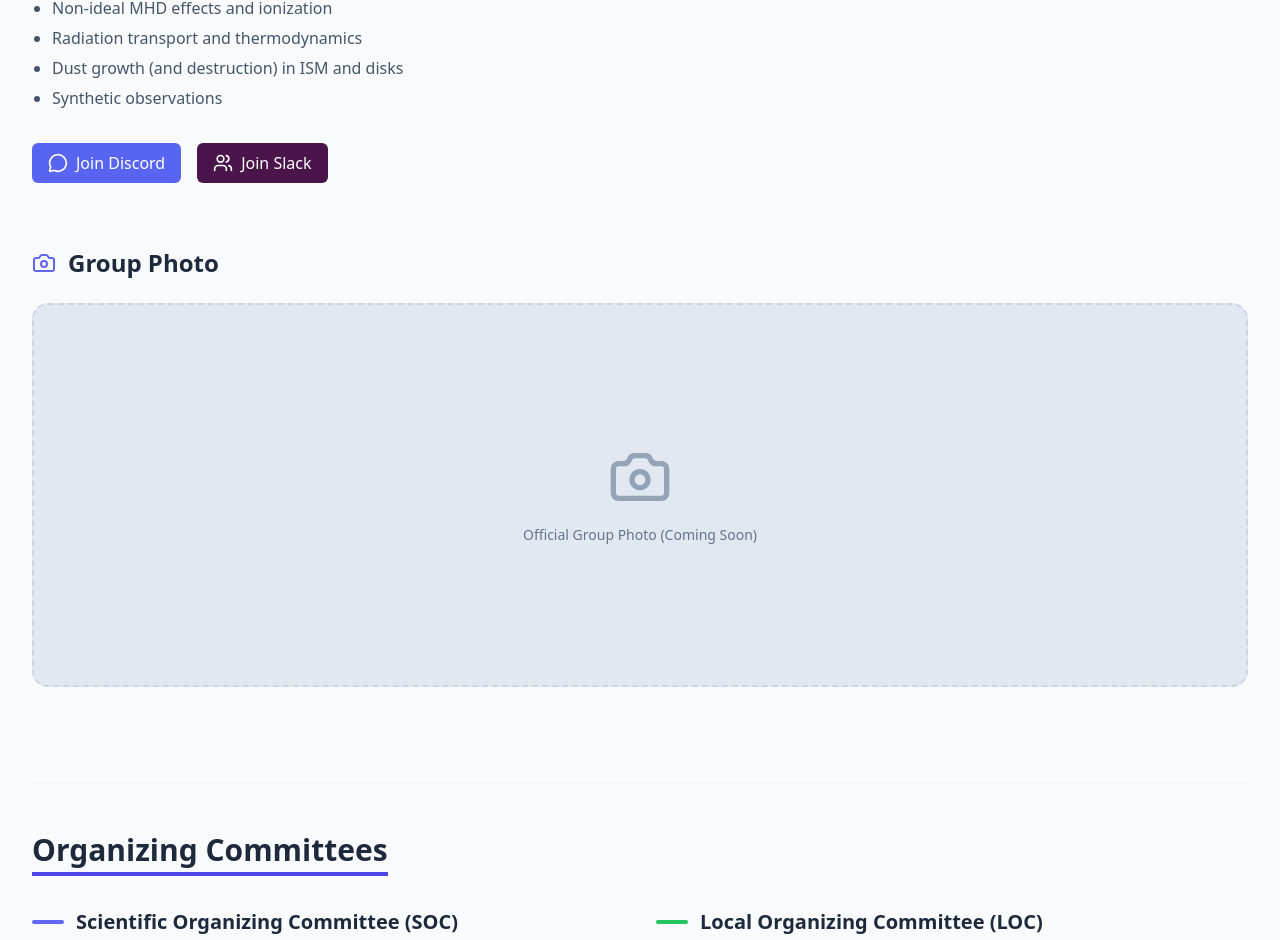
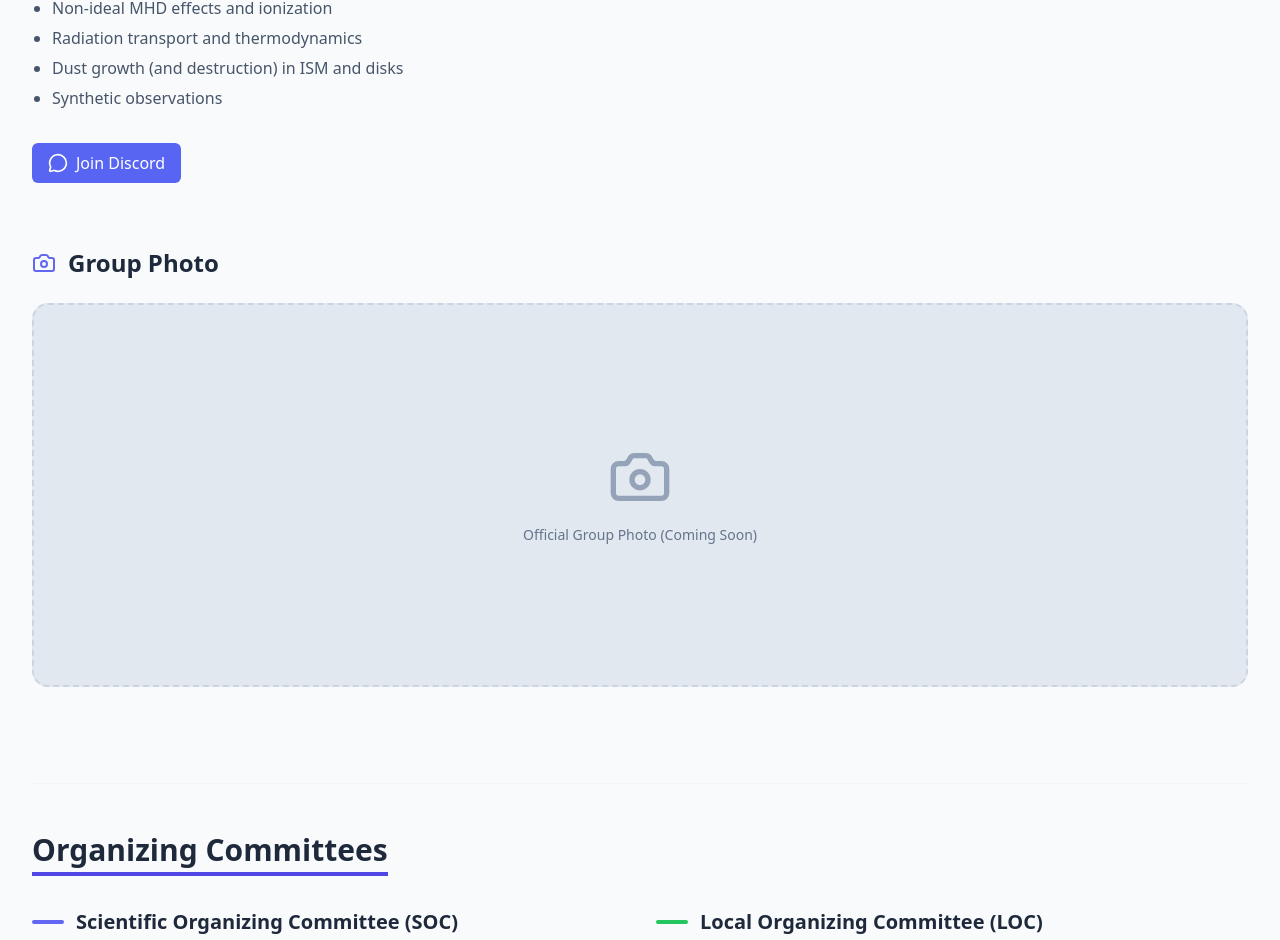
Before and after one commit to spice-workshop/spice-workshop.github.io, a React (Vite) app: page /participants in a window 1280 px wide. Shown: the part 1133-2073 px from the top of the page. Built offline with nearby package versions, Linux system fonts and the light colour scheme.

Commit message:
[Fix] Disable Slack join link in HomeView

```diff
--- a/src/components/views/HomeView.jsx
+++ b/src/components/views/HomeView.jsx
@@ -103,7 +103,7 @@ const HomeView = () => {
           </div>
           <div className="mt-8 flex flex-wrap gap-4">
               <a href={CONSTANTS.links.discord} target="_blank" rel="noreferrer" className="flex items-center bg-[#5865F2] text-white px-4 py-2 rounded-md hover:bg-[#4752C4] transition-colors"><MessageCircle className="w-5 h-5 mr-2" /> Join Discord</a>
-              <a href={CONSTANTS.links.slack} target="_blank" rel="noreferrer" className="flex items-center bg-[#4A154B] text-white px-4 py-2 rounded-md hover:bg-[#3b113c] transition-colors"><Users className="w-5 h-5 mr-2" /> Join Slack</a>
+              {/* <a href={CONSTANTS.links.slack} target="_blank" rel="noreferrer" className="flex items-center bg-[#4A154B] text-white px-4 py-2 rounded-md hover:bg-[#3b113c] transition-colors"><Users className="w-5 h-5 mr-2" /> Join Slack</a> */}
           </div>
       </div>
 
```
